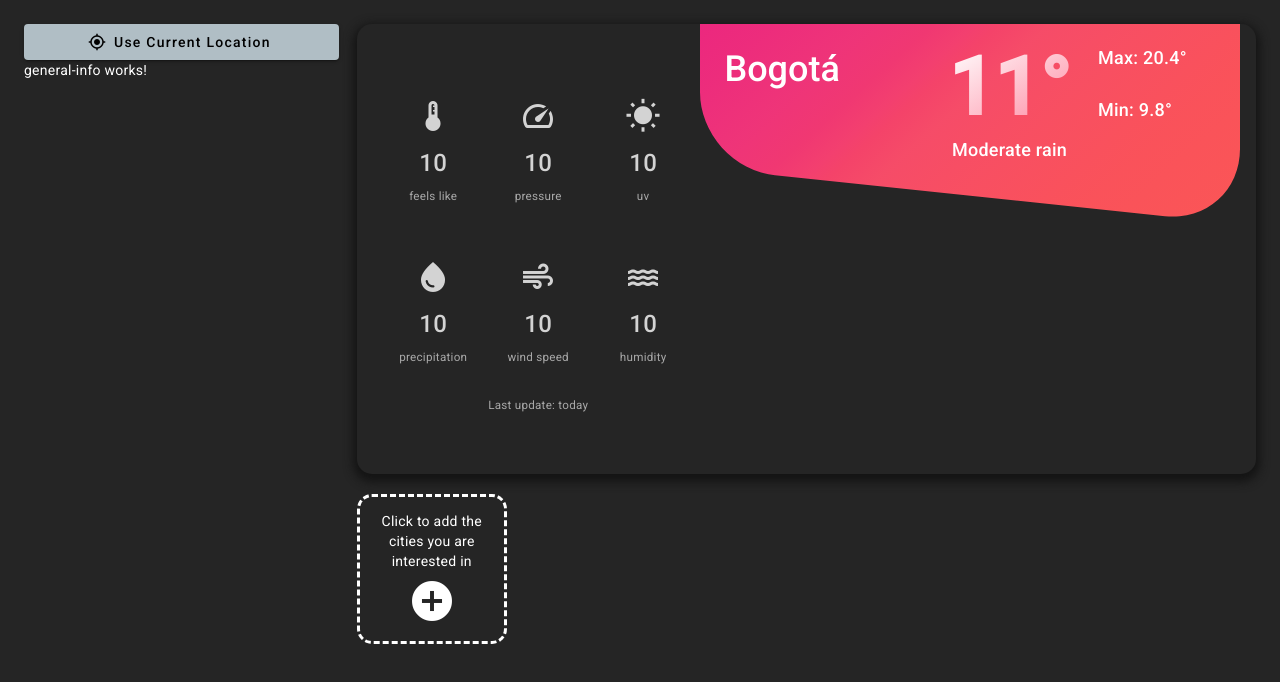
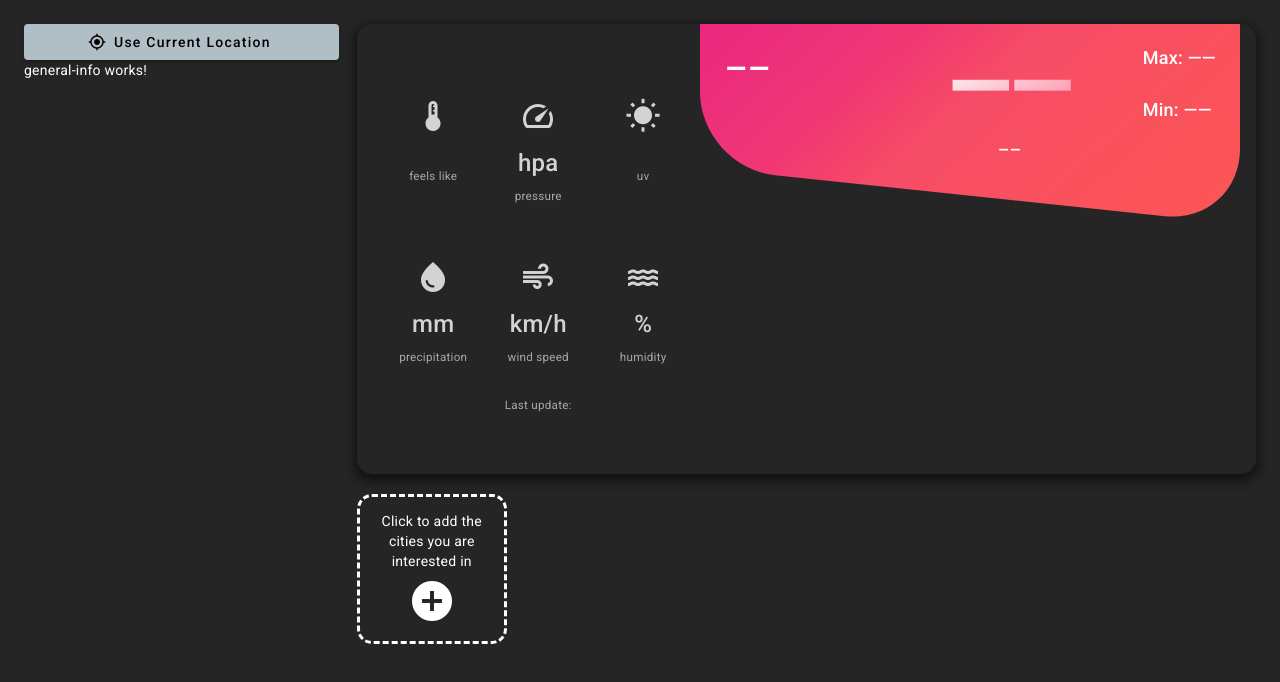
Before and after one commit to Will-h0219/weatherApp, an Angular app: page /weather in a window 1280 px wide. Shown: the top 682 px of the page. Built offline with nearby package versions, Linux system fonts and the light colour scheme.

Commit message:
implement data from weather api in banner and detail

```diff
--- a/src/app/data/services/forecast/forecast.service.ts
+++ b/src/app/data/services/forecast/forecast.service.ts
@@ -1,6 +1,6 @@
 import { HttpClient, HttpHeaders } from '@angular/common/http';
-import { Injectable } from '@angular/core';
-import { Observable } from 'rxjs';
+import { Injectable, inject } from '@angular/core';
+import { Observable, Subject } from 'rxjs';
 import { WeatherForecast } from '../../interfaces/weatherForecast.interface';
 
 @Injectable({
@@ -9,8 +9,8 @@ import { WeatherForecast } from '../../interfaces/weatherForecast.interface';
 export class ForecastService {
   private apiKey = 'API_KEY_HERE';
   private baseUrl = 'http://api.weatherapi.com/v1/forecast.json';
-
-  constructor(private http: HttpClient) { }
+  private http = inject(HttpClient);
+  weatherForecast$: Subject<WeatherForecast> = new Subject();
 
   getForecast(query: string): Observable<WeatherForecast> {
     let headers = new HttpHeaders();
--- a/src/app/features/weather/components/detail-banner/detail-banner.component.html
+++ b/src/app/features/weather/components/detail-banner/detail-banner.component.html
@@ -1,15 +1,15 @@
 <div class="styled-div">
   <div class="name">
-    <h1>{{ locationName }}</h1>
+    <h1>{{ data?.locationName || '&ndash;&ndash;' }}</h1>
   </div>
   <div class="temperatures">
     <div class="main">
-      <p class="avg-temp"><strong>{{ averageTemperature }}°</strong></p>
-      <p class="description">{{ conditionDesc }}</p>
+      <p class="avg-temp"><strong>{{ (data?.temperature| degree) || '&mdash;&mdash;' }}</strong></p>
+      <p class="description">{{ data?.conditionText || '&ndash;&ndash;' }}</p>
     </div>
     <div class="min-max">
-      <p>Max: {{ maximumTemperature }}°</p>
-      <p>Min: {{ minimumTemperature }}°</p>
+      <p>Max: {{ (data?.maxTemperature | degree) || '&mdash;&mdash;' }}</p>
+      <p>Min: {{ (data?.minTemperature | degree) || '&mdash;&mdash;' }}</p>
     </div>
   </div>
 </div>
--- a/src/app/features/weather/components/detail-banner/detail-banner.component.scss
+++ b/src/app/features/weather/components/detail-banner/detail-banner.component.scss
@@ -49,6 +49,7 @@
   .temperatures {
     flex: 0 0 60%;
     display: flex;
+    justify-content: space-between;
     .main {
       flex: 0 0 60%;
       display: flex;
@@ -69,7 +70,6 @@
       }
     }
     .min-max {
-      flex: 0 0 40%;
       font-size: 18px;
       font-weight: 500;
       & > p {
--- a/src/app/features/weather/components/weather-detail-item/weather-detail-item.component.html
+++ b/src/app/features/weather/components/weather-detail-item/weather-detail-item.component.html
@@ -3,7 +3,26 @@
     <mat-icon>{{ icon }}</mat-icon>
   </div>
   <div class="value">
-    <span>{{ value }}</span>
+    @switch (type) {
+      @case('pressure') {
+        <span>{{ value }}hpa</span>
+      }
+      @case('windSpeed') {
+        <span>{{ value }}km/h</span>
+      }
+      @case('precipitation') {
+        <span>{{ value }}mm</span>
+      }
+      @case('humidity') {
+        <span>{{ value }}%</span>
+      }
+      @case('feelsLike') {
+        <span>{{ value | degree }}</span>
+      }
+      @default {
+        <span>{{ value }}</span>
+      }
+    }
   </div>
   <div class="label">
     <small>{{ label }}</small>
--- a/src/app/features/weather/components/weather-detail-item/weather-detail-item.component.scss
+++ b/src/app/features/weather/components/weather-detail-item/weather-detail-item.component.scss
@@ -12,7 +12,7 @@
     margin-bottom: 8px;
   }
   .value {
-    font-size: 24px;
+    font-size: 1.5rem;
     font-weight: 500;
   }
   .label {
--- a/src/app/features/weather/components/weather-detail-item/weather-detail-item.component.ts
+++ b/src/app/features/weather/components/weather-detail-item/weather-detail-item.component.ts
@@ -1,6 +1,7 @@
 import { Component, Input } from '@angular/core';
 import { MatIconModule } from '@angular/material/icon';
 import { ITEMS } from './weather-detail-item.contants';
+import { DegreePipe } from '../../../../shared/pipes/degree.pipe';
 
 interface DetailItem {
   label: string;
@@ -11,14 +12,15 @@ interface DetailItem {
   selector: 'app-weather-detail-item',
   standalone: true,
   imports: [
-    MatIconModule
+    MatIconModule,
+    DegreePipe
   ],
   templateUrl: './weather-detail-item.component.html',
   styleUrl: './weather-detail-item.component.scss'
 })
 export class WeatherDetailItemComponent {
   @Input() type: string = '';
-  @Input() value!: number;
+  @Input() value?: number;
   private items: { [key: string]: DetailItem } = ITEMS;
 
   get icon(): string {
--- a/src/app/features/weather/components/weather-detail/weather-detail.component.html
+++ b/src/app/features/weather/components/weather-detail/weather-detail.component.html
@@ -1,29 +1,48 @@
 <div class="weather">
-  <app-detail-banner />
+  <app-detail-banner [data]="bannerInfo()" />
+
   <div class="weather__details">
     @if (true) {
       <div class="weather__details-grid">
         <div class="weather__details-grid__item feels-like">
-          <app-weather-detail-item type="feelsLike" [value]="10" />
+          <app-weather-detail-item
+            type="feelsLike"
+            [value]="currentForecast()?.current?.feelslike_c"
+          />
         </div>
         <div class="weather__details-grid__item pressure">
-          <app-weather-detail-item type="pressure" [value]="10" />
+          <app-weather-detail-item
+            type="pressure"
+            [value]="currentForecast()?.current?.pressure_mb"
+          />
         </div>
         <div class="weather__details-grid__item uv">
-          <app-weather-detail-item type="uv" [value]="10" />
+          <app-weather-detail-item
+            type="uv"
+            [value]="currentForecast()?.current?.uv"
+          />
         </div>
         <div class="weather__details-grid__item precipitation">
-          <app-weather-detail-item type="precipitation" [value]="10" />
+          <app-weather-detail-item
+            type="precipitation"
+            [value]="currentForecast()?.current?.precip_mm"
+          />
         </div>
         <div class="weather__details-grid__item wind-speed">
-          <app-weather-detail-item type="windSpeed" [value]="10" />
+          <app-weather-detail-item
+            type="windSpeed"
+            [value]="currentForecast()?.current?.wind_kph"
+          />
         </div>
         <div class="weather__details-grid__item humidity">
-          <app-weather-detail-item type="humidity" [value]="10" />
+          <app-weather-detail-item
+            type="humidity"
+            [value]="currentForecast()?.current?.humidity"
+          />
         </div>
       </div>
       <div class="weather__details__last-update">
-        <small>Last update: today</small>
+        <small>Last update: {{ currentForecast()?.current?.last_updated }}</small>
       </div>
     } @else {
 
--- a/src/app/features/weather/components/weather-detail/weather-detail.component.ts
+++ b/src/app/features/weather/components/weather-detail/weather-detail.component.ts
@@ -1,7 +1,8 @@
-import { Component, Input } from '@angular/core';
-import { CurrentWeather } from '../../../../data/interfaces/currentWeather.interface';
+import { Component, OnInit, computed, inject, signal } from '@angular/core';
 import { DetailBannerComponent } from '../detail-banner/detail-banner.component';
 import { WeatherDetailItemComponent } from '../weather-detail-item/weather-detail-item.component';
+import { WeatherForecast } from '../../../../data/interfaces/weatherForecast.interface';
+import { ForecastService } from '../../../../data/services/forecast/forecast.service';
 
 @Component({
   selector: 'app-weather-detail',
@@ -13,6 +14,25 @@ import { WeatherDetailItemComponent } from '../weather-detail-item/weather-detai
   templateUrl: './weather-detail.component.html',
   styleUrl: './weather-detail.component.scss'
 })
-export class WeatherDetailComponent {
-  @Input() currentWeather!: CurrentWeather;
+export class WeatherDetailComponent implements OnInit {
+  private forecastService = inject(ForecastService);
+  currentForecast = signal<WeatherForecast | null>(null);
+  bannerInfo = computed(() => {
+    if (this.currentForecast()) {
+      return {
+        locationName: this.currentForecast()?.location.name,
+        temperature: this.currentForecast()?.current.temp_c,
+        conditionText: this.currentForecast()?.current.condition.text,
+        maxTemperature: this.currentForecast()?.forecast.forecastday[0].day.maxtemp_c,
+        minTemperature: this.currentForecast()?.forecast.forecastday[0].day.mintemp_c
+      }
+    }
+    return {};
+  });
+
+  ngOnInit(): void {
+    this.forecastService.weatherForecast$.subscribe({
+      next: (data) => this.currentForecast.update(() => ({...data}))
+    });
+  }
 }
--- a/src/app/features/weather/weather.component.ts
+++ b/src/app/features/weather/weather.component.ts
@@ -26,8 +26,6 @@ import { MatIconModule } from '@angular/material/icon';
 export class WeatherComponent {
   private forecastService = inject(ForecastService);
 
-  currentForecast!: WeatherForecast;
-
   search(value: string) {
     this.forecastService.getForecast(value).subscribe({
       next: (data) => console.log(data)
@@ -38,8 +36,8 @@ export class WeatherComponent {
     const nameLowercase = location.name.toLowerCase();
     this.forecastService.getForecast(nameLowercase).subscribe({
       next: (data) => {
-        this.currentForecast = data;
-        console.log(this.currentForecast)
+        console.log(data);
+        this.forecastService.weatherForecast$.next(data);
       }
     });
   }
--- /dev/null
+++ b/src/app/shared/pipes/degree.pipe.ts
@@ -0,0 +1,12 @@
+import { Pipe, PipeTransform } from "@angular/core";
+
+@Pipe({
+  name: 'degree',
+  standalone: true
+})
+export class DegreePipe implements PipeTransform {
+  transform(value: any) {
+    if (!value) { return null; }
+    return `${value}°`;
+  }
+}
```
Also changed, not shown: src/app/data/interfaces/bannerInfo.interface.ts (added, +7 -0 lines), src/app/features/weather/components/detail-banner/detail-banner.component.ts (+6 -7 lines).
